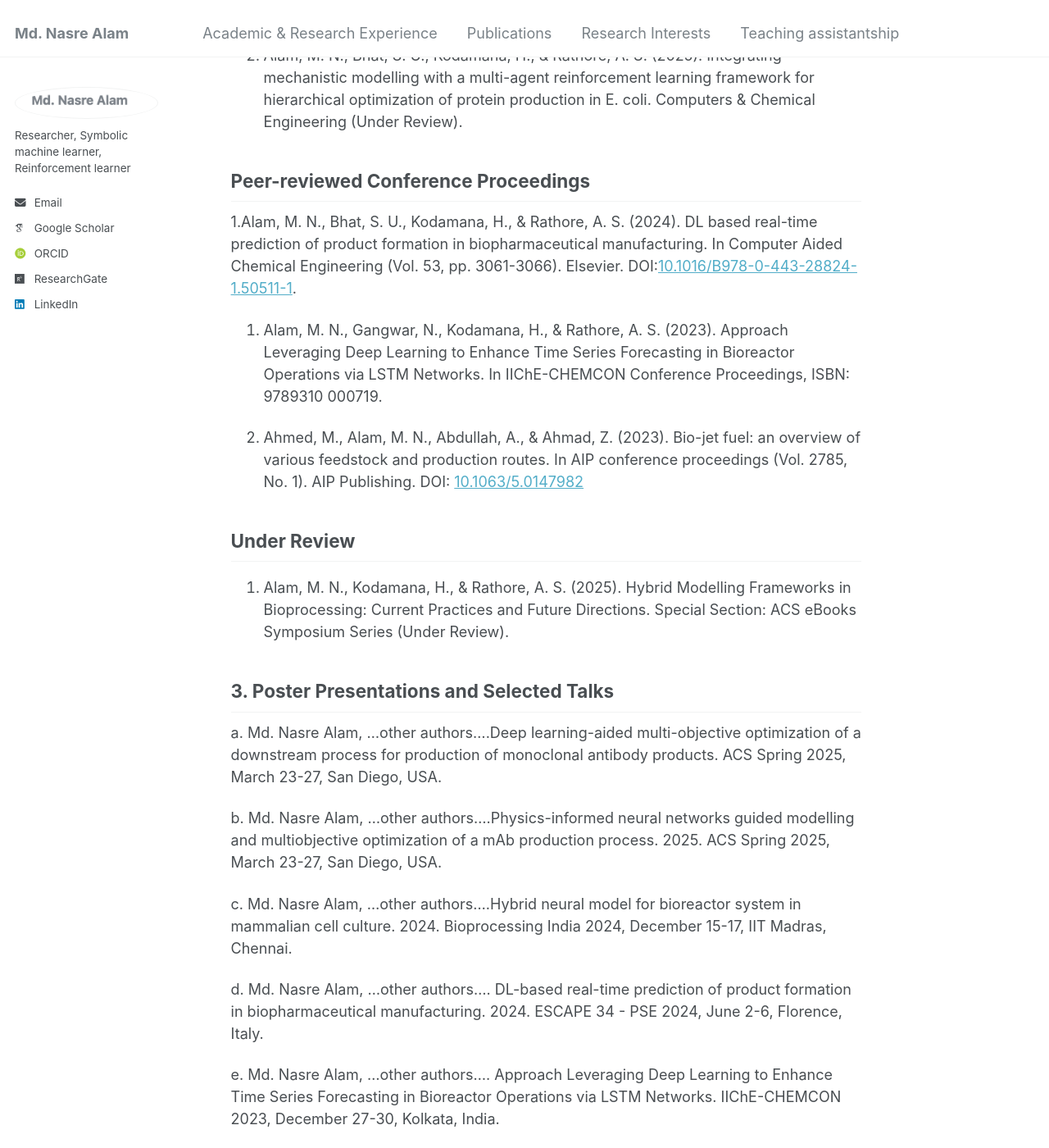
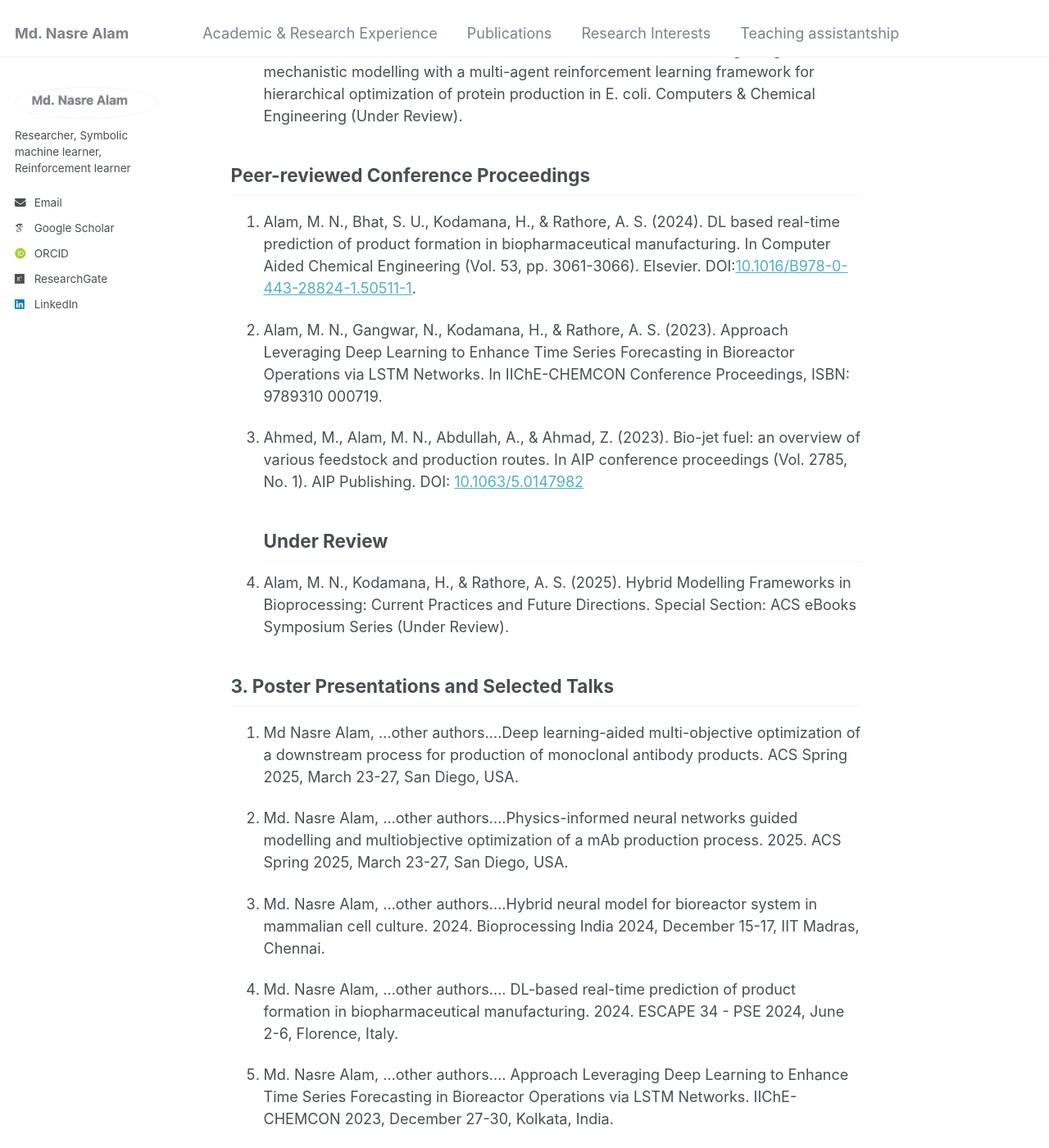
Before and after one commit to mdnasreiit/mdnasreiit.github.io, a Jekyll site: the page built from _pages/markdown.md, in a window 1280 px wide and 1400 px high, scrolled down 801 px. Shown: the whole window at 82% size. Built offline with Jekyll 4.4.1, drawn with Linux system fonts in a browser that asks for light colours; some web fonts are replaced; part of the change alters nothing that is shown.

```diff
--- a/_pages/markdown.md
+++ b/_pages/markdown.md
@@ -16,31 +16,31 @@ redirect_from:
 
 3. Croft, J., Alam, M. N., Jakata, N., Srinivasan, B., Srinivasan, R., & Majozi, T. (2021). Synthesis of an optimal schedule and water network for a multipurpose multiproduct textile industry through a sequential MILP-NLP technique. Industrial & Engineering Chemistry Research, 60(45), 16363-16377. DOI:[10.1021/acs.iecr.1c02661](https://pubs.acs.org/doi/full/10.1021/acs.iecr.1c02661). <br>
 
-## Under Revision & Review
+   ## Under Revision & Review
 4. Alam, M. N., Bhat, S. U., Kodamana, H., & Rathore, A. S. (2025). A data-driven symbolic regression framework for modelling and multiobjective optimization of a microbial fermentation system. Industrial & Engineering Chemistry Research. (Under revision in response to reviewers’ comments).
 
 5. Alam, M. N., Bhat, S. U., Kodamana, H., & Rathore, A. S. (2025). Integrating mechanistic modelling with a multi-agent reinforcement learning framework for hierarchical optimization of protein production in E. coli. Computers & Chemical Engineering (Under Review).
 
 ## Peer-reviewed Conference Proceedings
 
-1.Alam, M. N., Bhat, S. U., Kodamana, H., & Rathore, A. S. (2024). DL based real-time prediction of product formation in biopharmaceutical manufacturing. In Computer Aided Chemical Engineering (Vol. 53, pp. 3061-3066). Elsevier. DOI:[10.1016/B978-0-443-28824-1.50511-1](https://www.sciencedirect.com/science/article/pii/B9780443288241505111). <br>
+1. Alam, M. N., Bhat, S. U., Kodamana, H., & Rathore, A. S. (2024). DL based real-time prediction of product formation in biopharmaceutical manufacturing. In Computer Aided Chemical Engineering (Vol. 53, pp. 3061-3066). Elsevier. DOI:[10.1016/B978-0-443-28824-1.50511-1](https://www.sciencedirect.com/science/article/pii/B9780443288241505111). <br>
 
 2. Alam, M. N., Gangwar, N., Kodamana, H., & Rathore, A. S. (2023). Approach Leveraging Deep Learning to Enhance Time Series Forecasting in Bioreactor Operations via LSTM Networks. In IIChE-CHEMCON Conference Proceedings, ISBN: 9789310 000719.
 
 3. Ahmed, M., Alam, M. N., Abdullah, A., & Ahmad, Z. (2023). Bio-jet fuel: an overview of various feedstock and production routes. In AIP conference proceedings (Vol. 2785, No. 1). AIP Publishing. DOI: [10.1063/5.0147982](https://doi.org/10.1063/5.0147982)
 
-## Under Review
+   ## Under Review
 4. Alam, M. N., Kodamana, H., & Rathore, A. S. (2025). Hybrid Modelling Frameworks in Bioprocessing: Current Practices and Future Directions. Special Section: ACS eBooks Symposium Series (Under Review).
 
 
 ## 3. Poster Presentations and Selected Talks
 
- a. Md. Nasre Alam, ...other authors....Deep learning-aided multi-objective optimization of a downstream process for production of monoclonal antibody products. ACS Spring 2025, March 23-27, San Diego, USA.
+ 1. Md Nasre Alam, ...other authors....Deep learning-aided multi-objective optimization of a downstream process for production of monoclonal antibody products. ACS Spring 2025, March 23-27, San Diego, USA.
 
- b. Md. Nasre Alam, ...other authors....Physics-informed neural networks guided modelling and multiobjective optimization of a mAb production process. 2025. ACS Spring 2025, March 23-27, San Diego, USA.
+ 2. Md. Nasre Alam, ...other authors....Physics-informed neural networks guided modelling and multiobjective optimization of a mAb production process. 2025. ACS Spring 2025, March 23-27, San Diego, USA.
 
- c. Md. Nasre Alam, ...other authors....Hybrid neural model for bioreactor system in mammalian cell culture. 2024. Bioprocessing India 2024, December 15-17, IIT Madras, Chennai. <br>
+ 3. Md. Nasre Alam, ...other authors....Hybrid neural model for bioreactor system in mammalian cell culture. 2024. Bioprocessing India 2024, December 15-17, IIT Madras, Chennai. <br>
 
- d. Md. Nasre Alam, ...other authors.... DL-based real-time prediction of product formation in biopharmaceutical manufacturing. 2024. ESCAPE 34 - PSE 2024, June 2-6, Florence, Italy. <br>
+ 4. Md. Nasre Alam, ...other authors.... DL-based real-time prediction of product formation in biopharmaceutical manufacturing. 2024. ESCAPE 34 - PSE 2024, June 2-6, Florence, Italy. <br>
 
- e. Md. Nasre Alam, ...other authors.... Approach Leveraging Deep Learning to Enhance Time Series Forecasting in Bioreactor Operations via LSTM Networks. IIChE-CHEMCON 2023, December 27-30, Kolkata, India.
+ 5. Md. Nasre Alam, ...other authors.... Approach Leveraging Deep Learning to Enhance Time Series Forecasting in Bioreactor Operations via LSTM Networks. IIChE-CHEMCON 2023, December 27-30, Kolkata, India.
```
